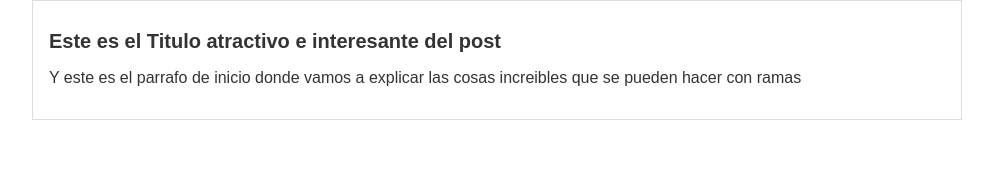
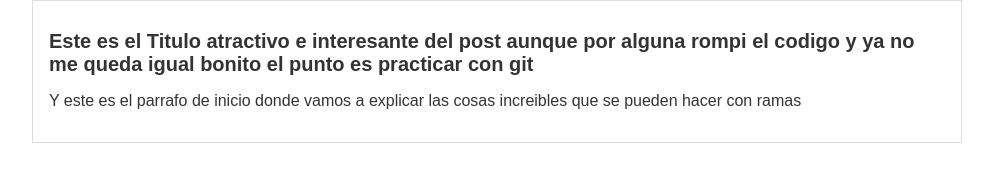
Before and after one commit to zesarVM/proyectoDemoCurso, a plain HTML site: page blogpost.html in a window 1280 px wide. Shown: the whole page, without its empty margins (143-1136 px from the left). Drawn offline with Linux system fonts and the light colour scheme.

Commit message:
cambio en contenido de Master

```diff
--- a/blogpost.html
+++ b/blogpost.html
@@ -7,7 +7,9 @@
         <div id="container">
             <div id="post">
                 <h1>Este es el Titulo atractivo
-                e interesante del post</h1>
+                e interesante del post aunque por alguna
+                rompi el codigo y ya no me queda igual
+                bonito el punto es practicar con git</h1>
                 <p>Y este es el parrafo de inicio
                 donde vamos a explicar las cosas
                 increibles que se pueden hacer con
```
